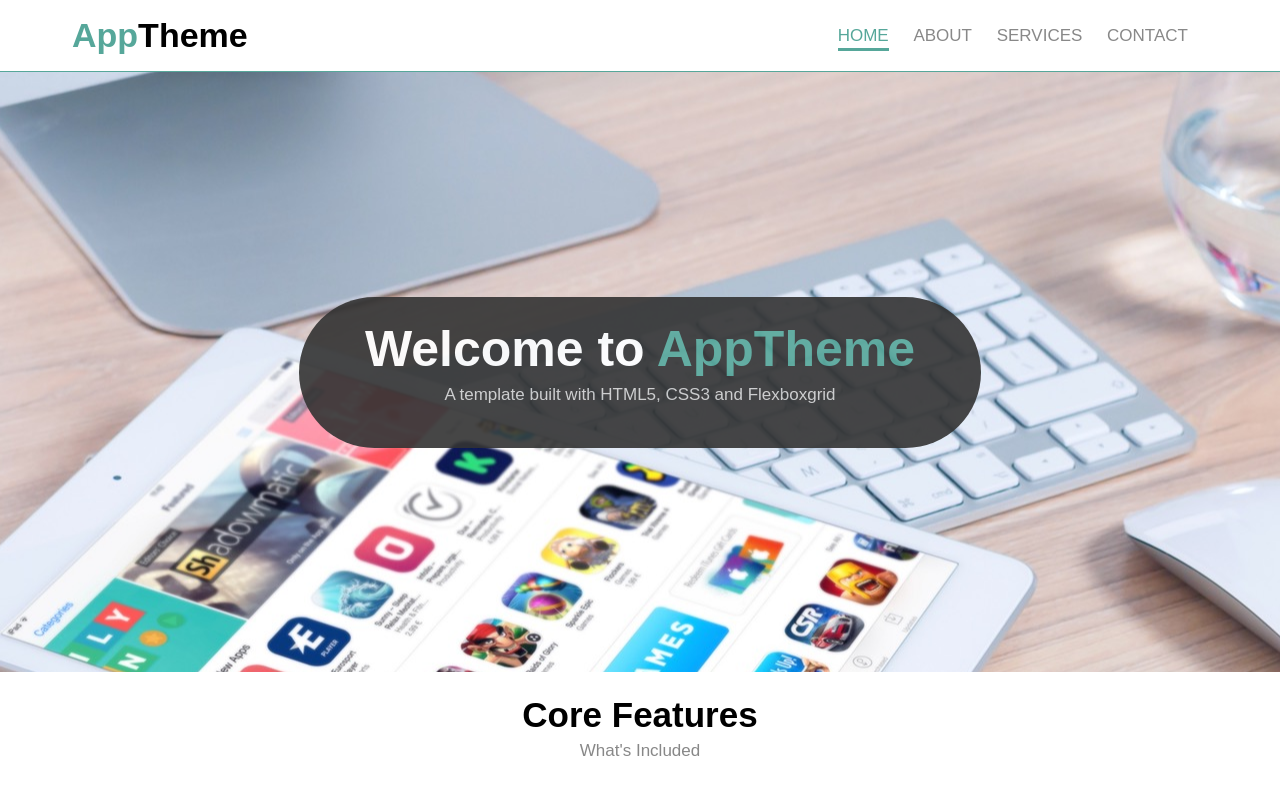
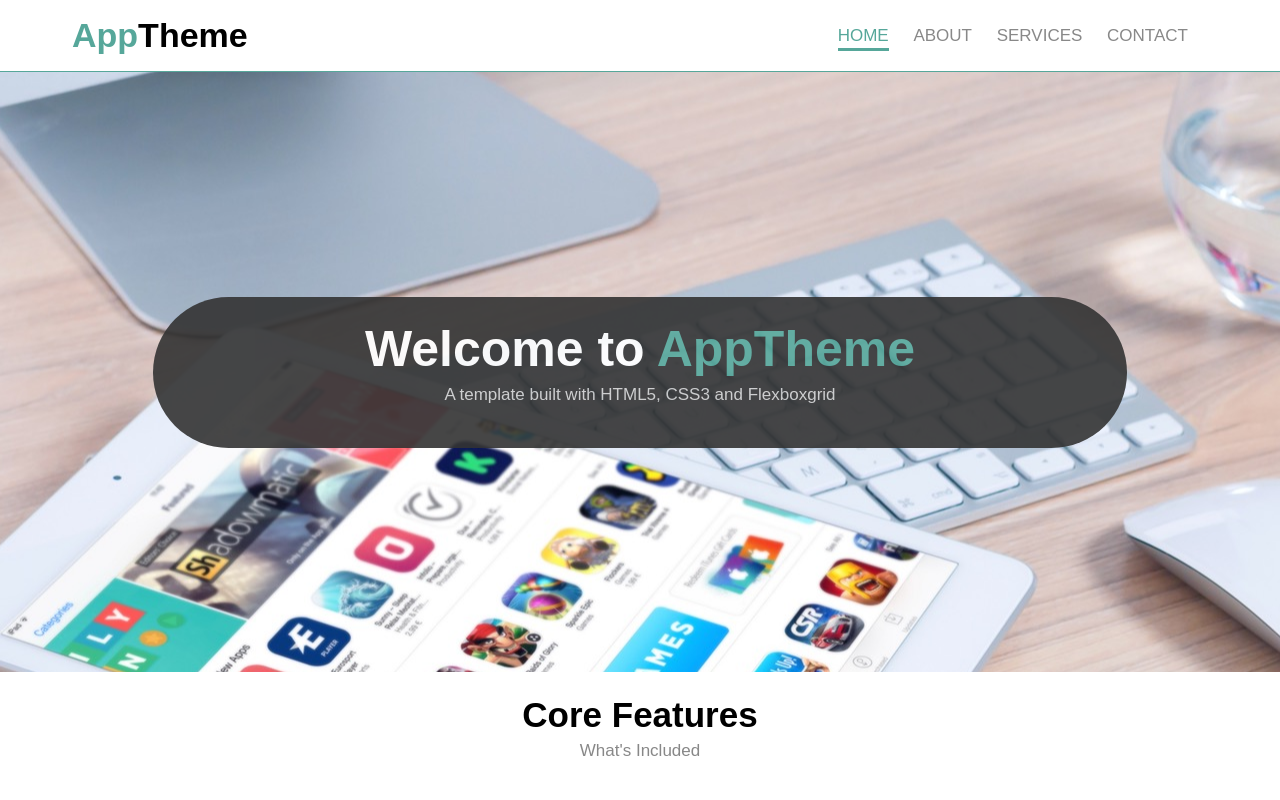
Before and after one commit to DoublePK/AppTheme.github.io, a plain HTML site: page index.html in a window 1280 px wide. Shown: the top 800 px of the page. Drawn offline with Linux system fonts and the light colour scheme.

Commit message:
Repair showcase

```diff
--- a/index.html
+++ b/index.html
@@ -37,7 +37,7 @@
    <section id="showcase">
        <div class="container">
            <div class="row center-xs center-sm center-md center-lg middle-xs middle-sm middle-md middle-lg">
-               <div class="col-xs-10 col-sm-10 col-md-8 col-lg-7 showcase-content">
+               <div class="col-xs-10 col-sm-10 col-md-10 col-lg-10 showcase-content">
                    <h1>Welcome to <span class="primary-text">AppTheme</span></h1>
                    <p>A template built with HTML5, CSS3 and Flexboxgrid</p>
                </div>
```
